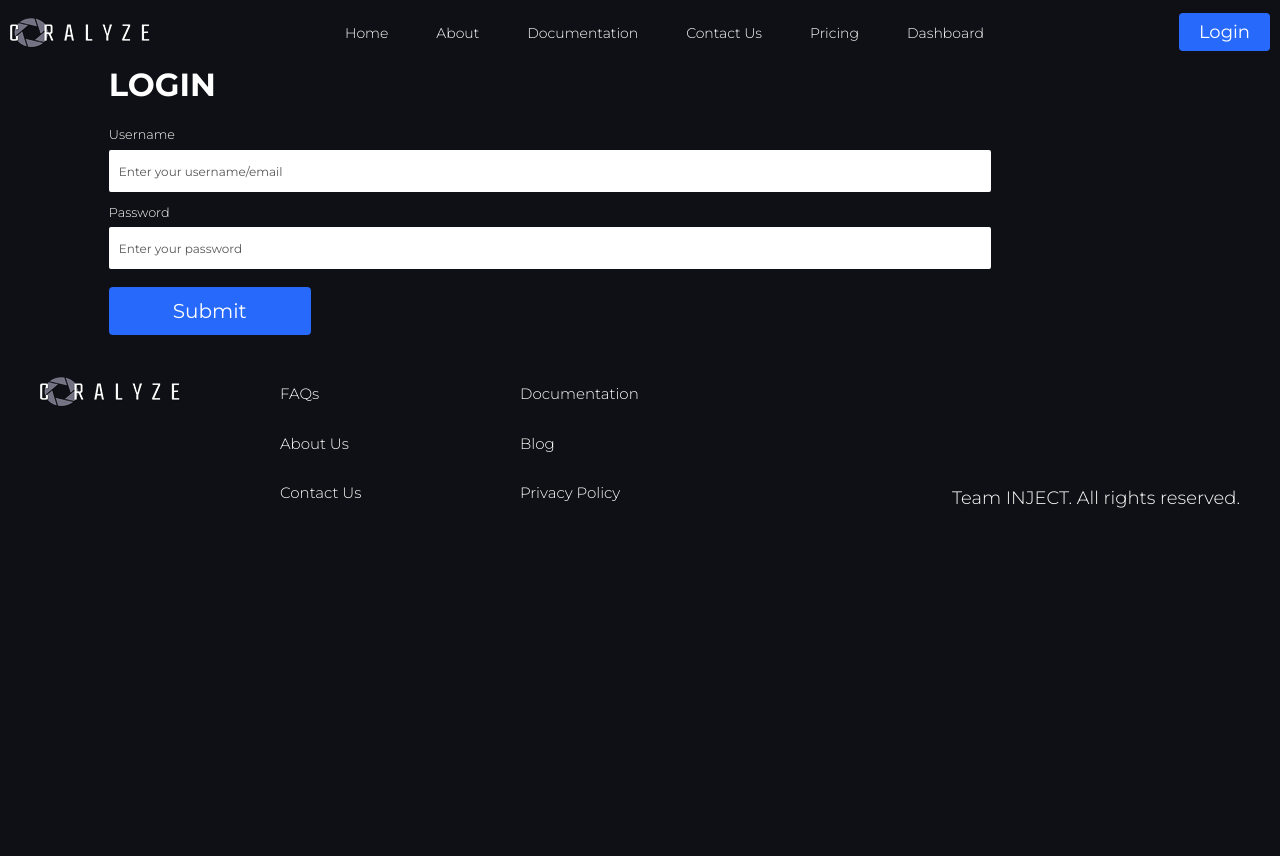
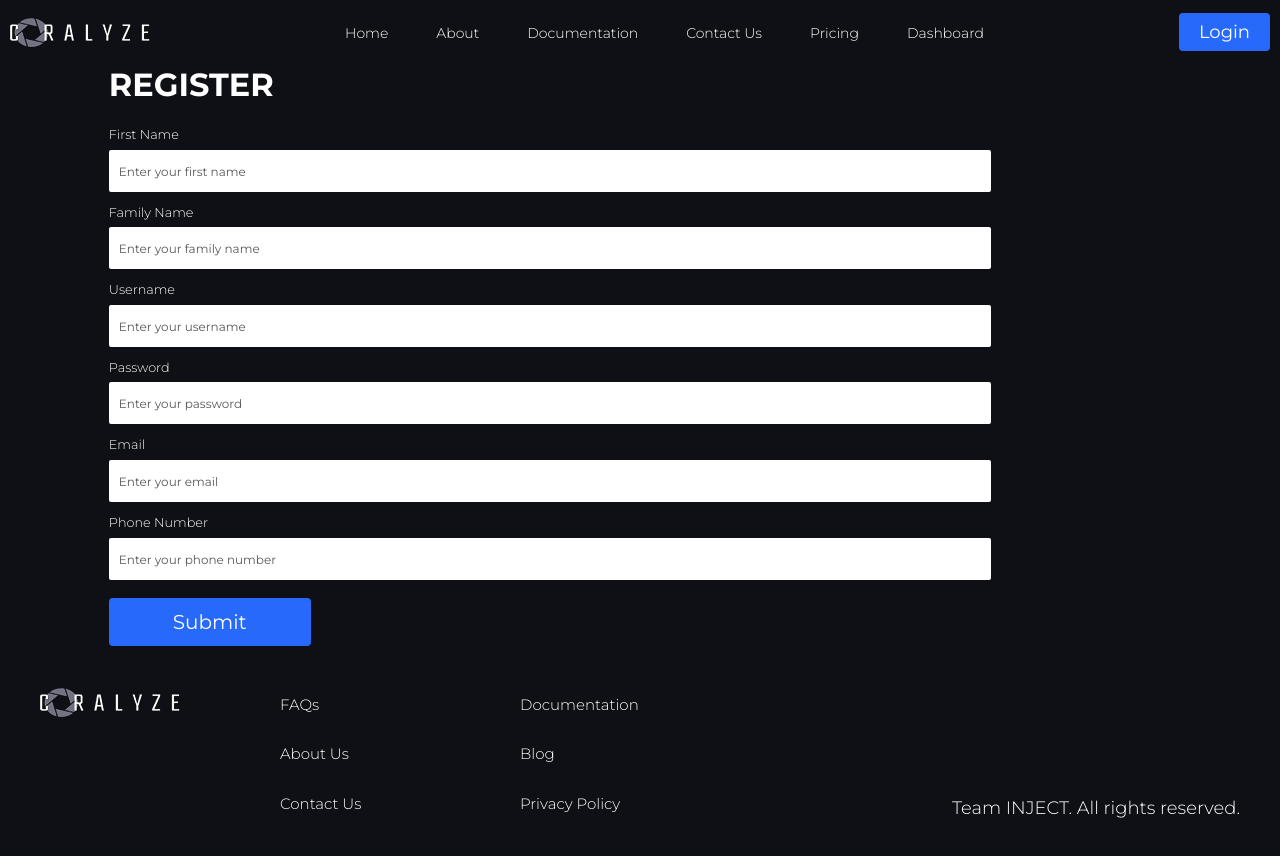
Before and after one commit to Chauster/Coralyze-Frontend, a React (Create React App) app: page /register in a window 1280 px wide. Shown: the top 856 px of the page. Before the commit the page ends 800 px from the top, so only its background shows below. Built offline with nearby package versions, Linux system fonts and the light colour scheme.

Commit message:
Update registerFormSection.js
Register form

```diff
--- a/src/components/Register/registerFormSection.js
+++ b/src/components/Register/registerFormSection.js
@@ -7,29 +7,77 @@ function registerFormSection() {
     <>
       <div className="section">
       <form className="form">
-        <h1>Login</h1>
+        <h1>Register</h1>
         <div className="form__inputs">
-          <label htmlFor="name" className="form__label">
+          <label htmlFor="fname" className="form__label">
+            First Name
+          </label>
+          <input
+            id="fname"
+            type="text"
+            name="fname"
+            className="form__input"
+            placeholder="Enter your first name"
+          />
+        </div>
+        <div className="form__inputs">
+          <label htmlFor="faname" className="form__label">
+            Family Name
+          </label>
+          <input
+            id="faname"
+            type="text"
+            name="faname"
+            className="form__input"
+            placeholder="Enter your family name"
+          />
+        </div>
+        <div className="form__inputs">
+          <label htmlFor="username" className="form__label">
             Username
           </label>
           <input
-            id="name"
+            id="username"
             type="text"
-            name="name"
+            name="username"
             className="form__input"
-            placeholder="Enter your username/email"
+            placeholder="Enter your username"
+          />
+        </div>
+        <div className="form__inputs">
+          <label htmlFor="password" className="form__label">
+            Password
+          </label>
+          <input
+            id="password"
+            type="password"
+            name="password"
+            className="form__input"
+            placeholder="Enter your password"
           />
         </div>
         <div className="form__inputs">
           <label htmlFor="email" className="form__label">
-            Password
+            Email
           </label>
           <input
             id="email"
             type="email"
             name="email"
             className="form__input"
-            placeholder="Enter your password"
+            placeholder="Enter your email"
+          />
+        </div>
+        <div className="form__inputs">
+          <label htmlFor="phnumber" className="form__label">
+            Phone Number
+          </label>
+          <input
+            id="phnumber"
+            type="text"
+            name="phnumber"
+            className="form__input"
+            placeholder="Enter your phone number"
           />
         </div>
         <div className="form__btn">
```
